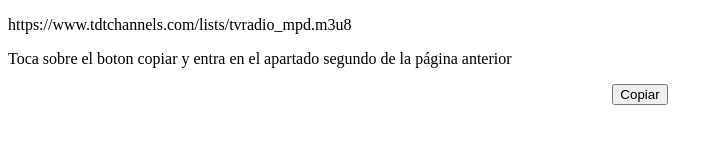
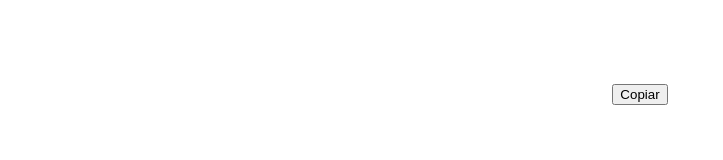
Before and after one commit to socramtv/SocramAce, a plain HTML site: page copiar_tdt.html in a window 1280 px wide. Shown: the whole page, without its empty margins (0-723 px from the left). Drawn offline with Linux system fonts and the light colour scheme.

Commit message:
Update copiar_tdt.html

```diff
--- a/copiar_tdt.html
+++ b/copiar_tdt.html
@@ -2,6 +2,11 @@
 <html>
 <head>
   <title>Copiar Texto</title>
+  <style>
+    p {
+      color: white;
+    }
+  </style>
 </head>
 <body>
   <p id="textoACopiar">https://www.tdtchannels.com/lists/tvradio_mpd.m3u8</p>
```
